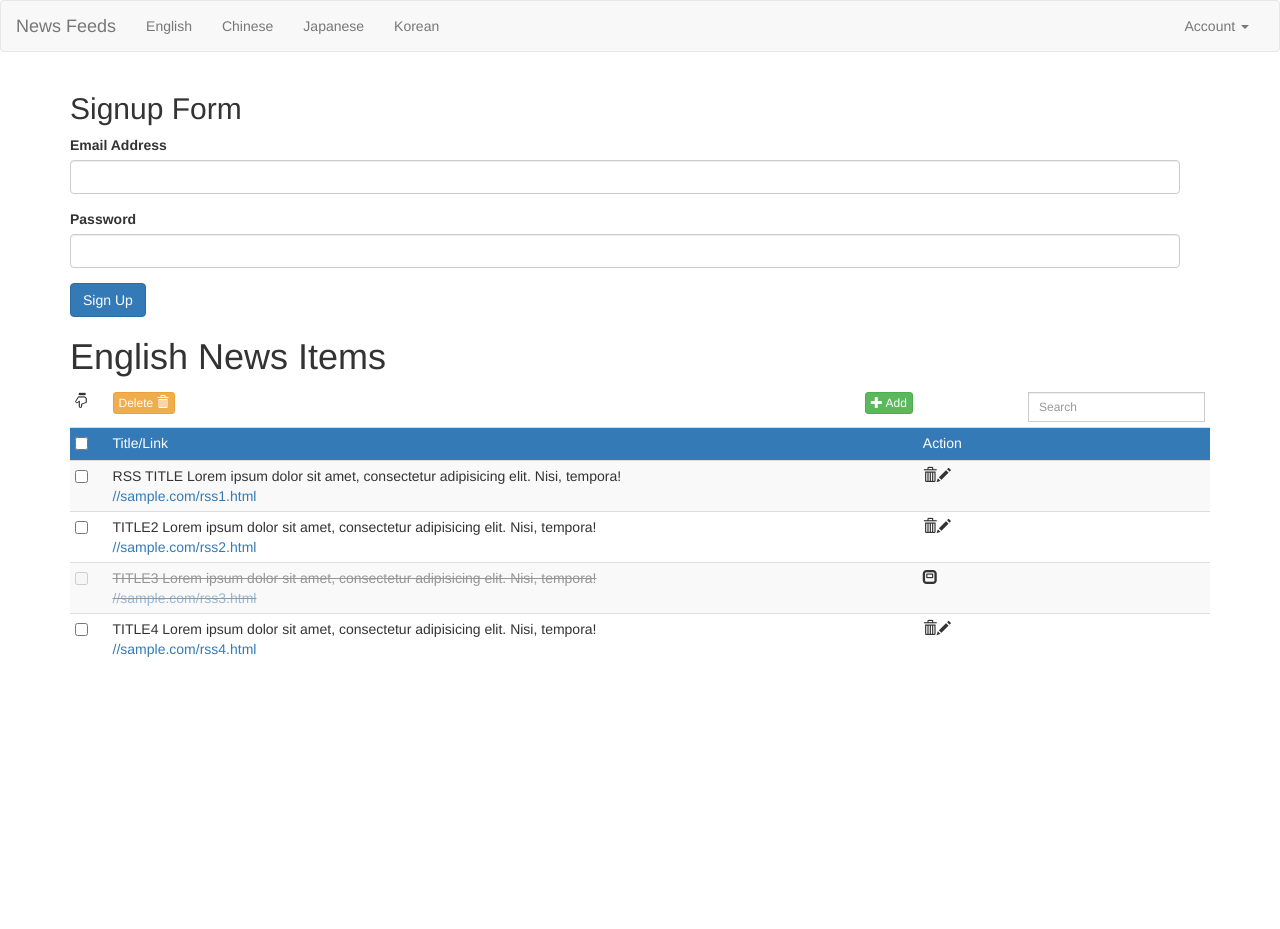
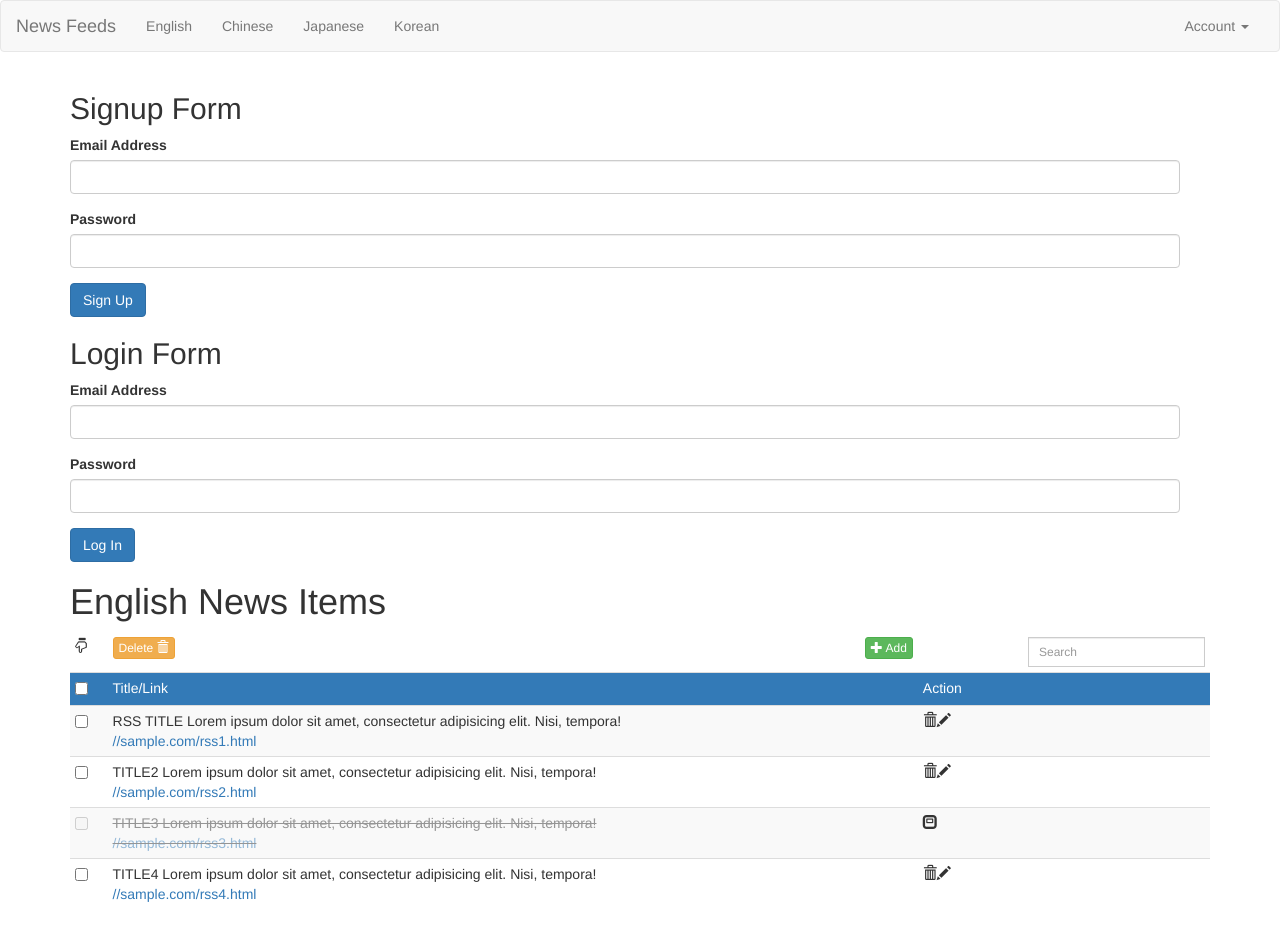
Before and after one commit to DavidKindler/newsfeed-ng2, an Angular app: page / in a window 1280 px wide. Before the commit the page ends 800 px from the top, so only its background shows below. Built offline with nearby package versions, Linux system fonts and the light colour scheme.

Commit message:
add login form

```diff
--- a/src/app/app.component.html
+++ b/src/app/app.component.html
@@ -2,6 +2,7 @@
 <div class="container">
     <div class="row col-sm-12">
         <rss-signup-form></rss-signup-form>
+        <rss-login-form></rss-login-form>
     </div>
     <div class="row">
         <div class="col-sm-9">
--- a/src/app/login-form/login-form.component.css
+++ b/src/app/login-form/login-form.component.css
@@ -0,0 +1,3 @@
+input.ng-touched.ng-invalid {
+    border: 2px solid red;
+}
--- a/src/app/login-form/login-form.component.html
+++ b/src/app/login-form/login-form.component.html
@@ -1,12 +1,17 @@
-<form>
+<form (ngSubmit)="onLogin($event.target)">
     <h2>Login Form</h2>
     <div class="form-group">
-        <label for="username">Username</label>
-        <input id="username" type="text" class="form-control">
+        <label for="email">Email Address</label>
+        <input id="email" type="text" class="form-control" name="email" ngModel #email="ngModel" (change)="log(email)" required>
+        <div class="" *ngIf="email.touched && email.errors">
+            <div *ngIf="!email.valid" class="alert alert-danger">
+                Email is required
+            </div>
+        </div>
     </div>
     <div class="form-group">
         <label for="password">Password</label>
-        <input id="password" type="text" class="form-control">
+        <input id="password" type="text" class="form-control" name="password" ngModel #password="ngModel" type="password" (change)="log(password)" required>
     </div>
-    <button class="btn btn-primary" type="submit">Sign In</button>
+    <button class=" btn btn-primary " type="submit">Log In</button>
 </form>
--- a/src/app/login-form/login-form.component.ts
+++ b/src/app/login-form/login-form.component.ts
@@ -8,9 +8,16 @@ import { FormControl, FormGroup, Validators } from '@angular/forms';
 })
 
 export class LoginFormComponent {
-  form = new FormGroup({
-    username: new FormControl('', Validators.required),
-    password: new FormControl('', Validators.required)
-  });
+  // form = new FormGroup({
+  //   email: new FormControl('', Validators.required),
+  //   password: new FormControl('', Validators.required)
+  // });
 
+  onLogin(e){
+    console.log ('on submite=>', e);
+  }
+
+  log(p){
+    console.log ('form param', p);
+  }
 }
--- a/src/app/login-form/signup-form.component.html
+++ b/src/app/login-form/signup-form.component.html
@@ -8,16 +8,18 @@
             <div *ngIf="form.controls.email.errors.required" class="alert alert-danger ">Email is required.</div>
 
             <div *ngIf="form.controls.email.errors.shouldBeUnique" class="alert alert-danger ">Email already used.</div>
-            <div *ngIf="form.controls.email.errors.emailInvalid " class="alert alert-danger ">password is not valid.</div>
+            <div *ngIf="form.controls.email.errors.emailInvalid " class="alert alert-danger ">Email is not valid.</div>
+
         </div>
     </div>
     <div class="form-group ">
         <label for="password">Password</label>
-        <input id="password" type="text " class="form-control " formControlName="password">
+        <input id="password" type="text " class="form-control " formControlName="password" type="password">
         <div class="" *ngIf="form.controls.password.touched && form.controls.password.errors">
             <div *ngIf="form.controls.password.errors.required" class="alert alert-danger ">password is required.</div>
             <div *ngIf="form.controls.password.errors.cannotContainSpace" class="alert alert-danger ">Password cannot contain space.</div>
         </div>
     </div>
+    <!--<div *ngIf="form.controls.email.errors.invalidLogin " class="alert alert-danger ">INVALID LOGIN</div>-->
     <button class="btn btn-primary " type="submit ">Sign Up</button>
 </form>
--- a/src/app/login-form/signup-form.component.ts
+++ b/src/app/login-form/signup-form.component.ts
@@ -29,8 +29,14 @@ export class SignupFormComponent  {
   //   password: new FormControl('', Validators.required)
   // });
 
-  onSignup(){
-    console.log (this.form.value)
+  onSignup() {
+    //var result = authService.login(this.form.value);  // For signin
+    // this.form.get('email').setErrors({
+    //   invalidLogin: true
+    // });
+    console.log ('form.value',this.form.value);
+    console.log ('form.get(email)',this.form.get('email'));
+
   }
 
 }
```
